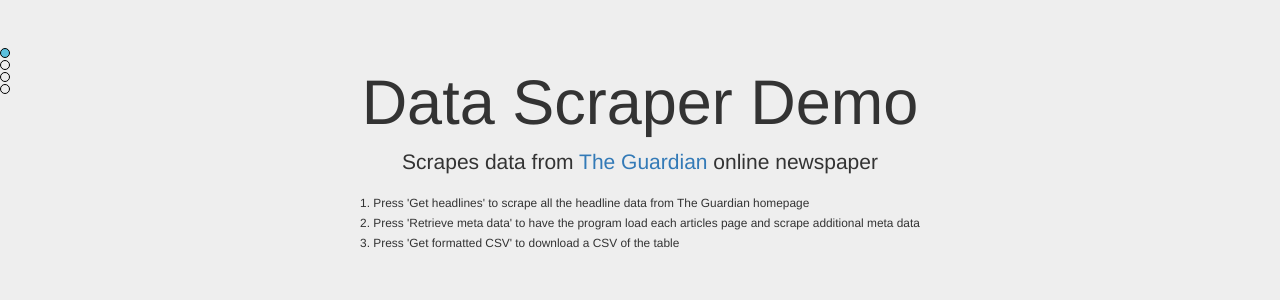
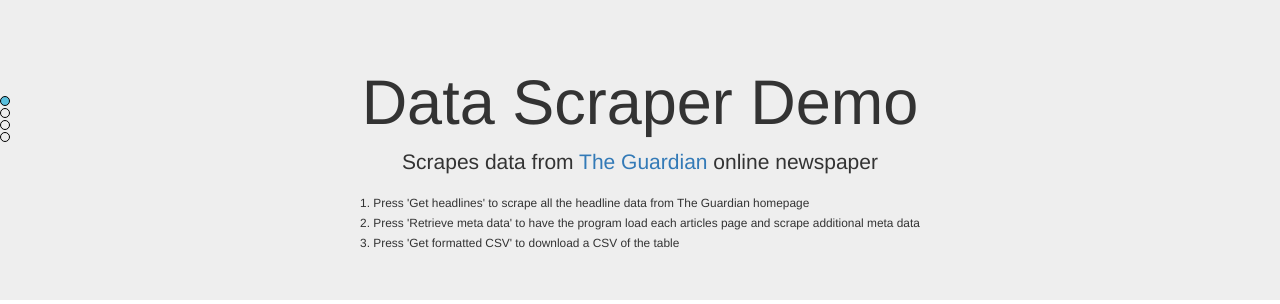
Before and after one commit to montrealks/data-scaper-demo, a Flask app: page / in a window 1280 px wide. Shown: the top 304 px of the page. Run offline with Flask 2, Linux system fonts and the light colour scheme; some libraries are stand-ins or nearby versions.

Commit message:
updated html5 libaray

```diff
--- a/requirements.txt
+++ b/requirements.txt
@@ -4,3 +4,4 @@ Werkzeug==0.11.15
 requests==2.2.1
 beautifulsoup4==4.6.0
 Flask==0.12.2
+html5lib==0.999
--- a/src/models.py
+++ b/src/models.py
@@ -15,9 +15,8 @@ class GetTheGaurdianData():
             r = requests.get("https://www.theguardian.com/")
             soup = BeautifulSoup(r.text, "html5lib")
             GetTheGaurdianData.HOME_PAGE_DATA = soup
-            # l = soup.findAll('div', {'class': 'fc-item__container'})
         else:
-            soup = BeautifulSoup(GuardianHomePage, "html5lib")
+            soup = BeautifulSoup(GuardianHomePage, html.parser)
             GetTheGaurdianData.HOME_PAGE_DATA = soup
         print("succesfully retrieved the home page")
 
@@ -50,13 +49,10 @@ class GetTheGaurdianData():
 
             headline['headline_link'] = item.find('a', {'class': "fc-item__link"}).get('href')
 
-
             headlines.append(headline)
 
         GetTheGaurdianData.HOME_PAGE_DATA_FORMATTED = headlines
         return headlines
-
-
 
     @staticmethod
     def get_per_page_details(position):
--- a/src/static/styles.css
+++ b/src/static/styles.css
@@ -4,6 +4,9 @@
     display: none;
 }
 
+#top-circle-buttons {
+    margin-top:48px;
+}
 .circle {
     border:1px solid black;
     height:10px;
--- a/src/templates/base.html
+++ b/src/templates/base.html
@@ -16,7 +16,7 @@
 
 <body>
     <div class="jumbotron">
-        <div class="pull-left">
+        <div class="pull-left" id="top-circle-buttons">
                 <div class="circle circle-selected" id="external-load-full"></div>
                 <div class="circle" id=id="external-load-ten"></div>
                 <div class="circle" id="internal-load-full"></div>
```
